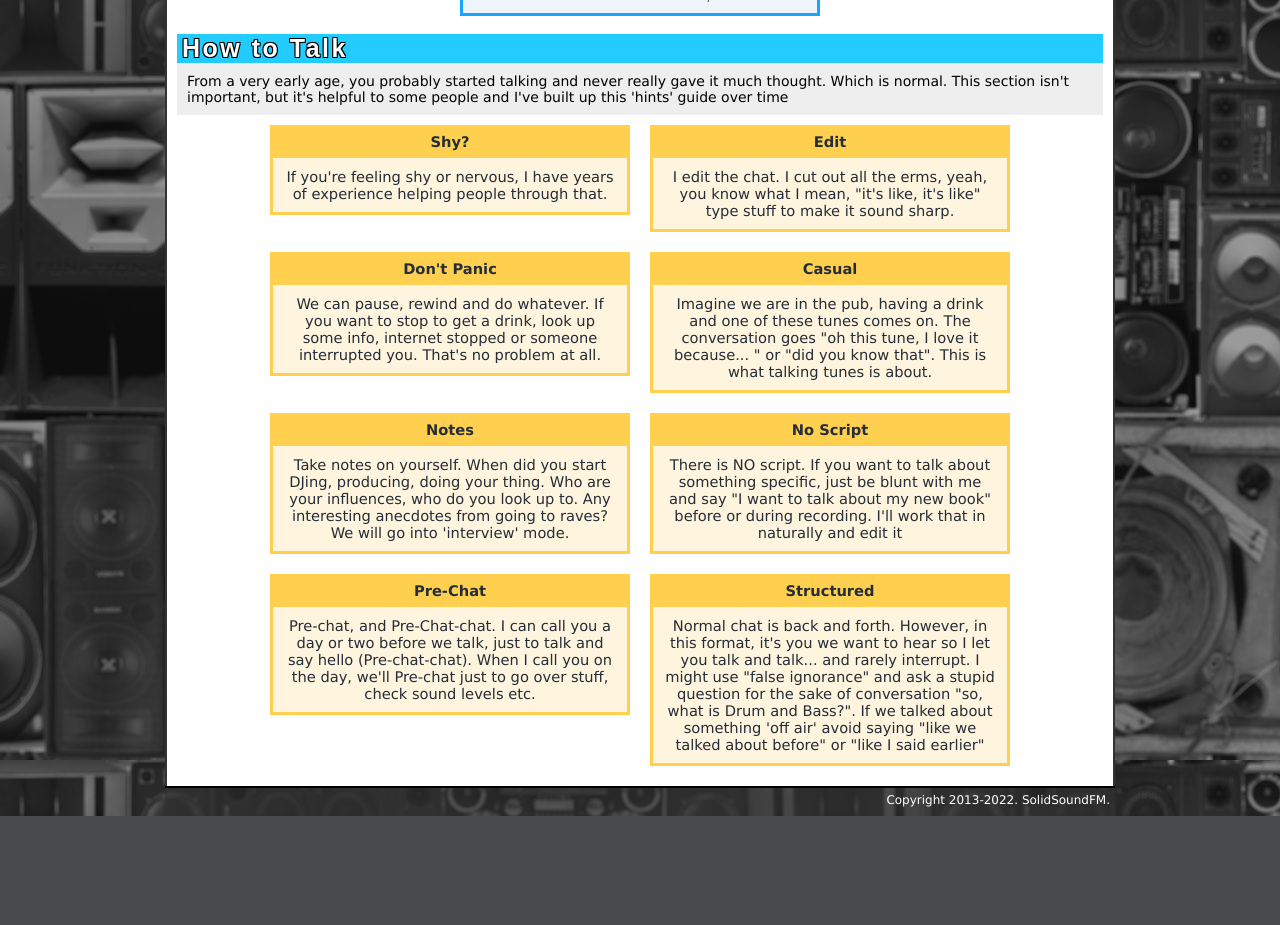
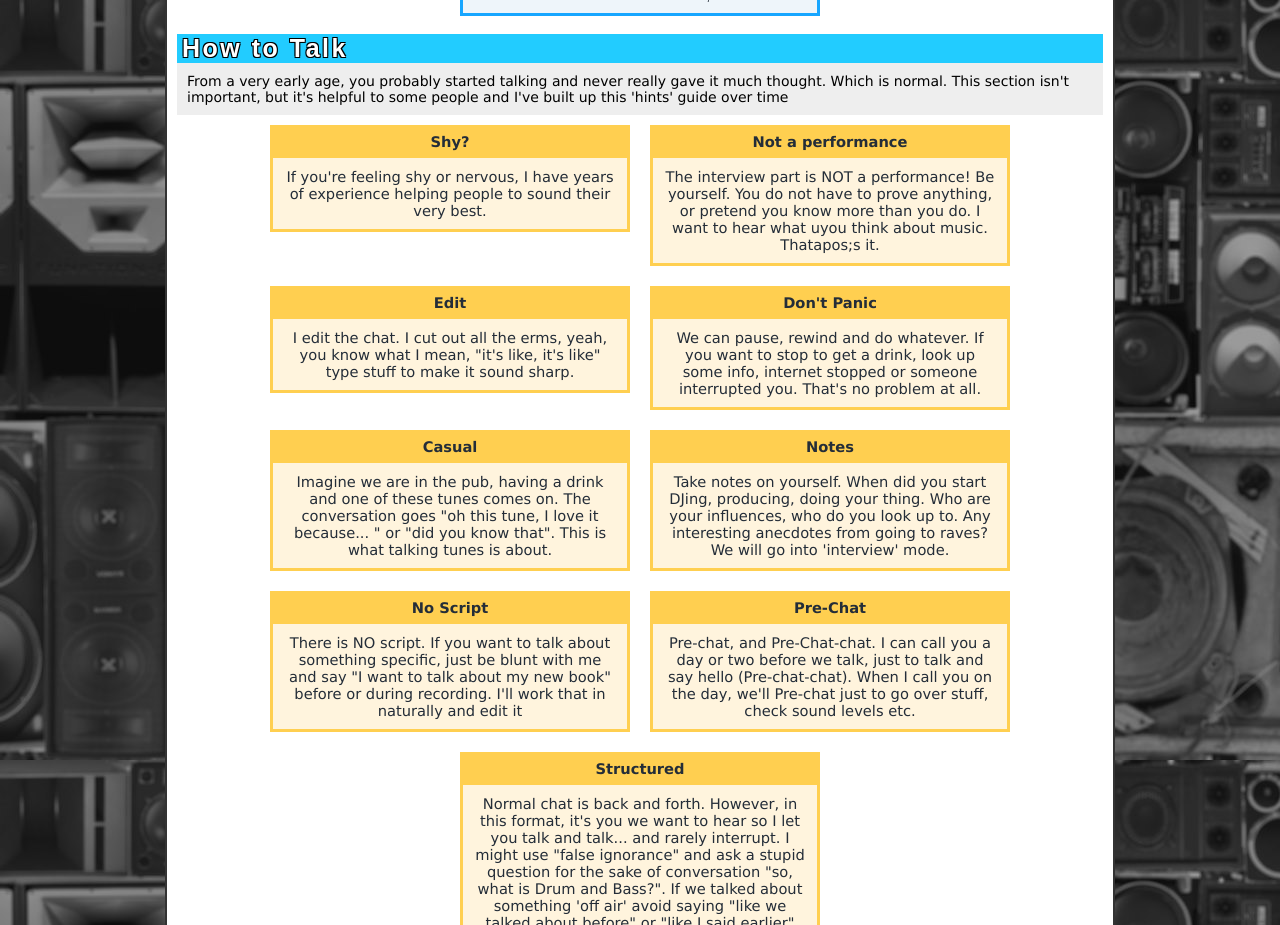
Before and after one commit to irquigley/SolidSoundFM-js, a Next.js app: page /do_talkin_tunes in a window 1280 px wide. Shown: the part 2440-3365 px from the top of the page. Before the commit the page ends 3256 px from the top, so only its background shows below. Built offline with nearby package versions, Linux system fonts and the light colour scheme; a web font is replaced by a local one.

Commit message:
Update talking tunes

```diff
--- a/pages/do_talkin_tunes.js
+++ b/pages/do_talkin_tunes.js
@@ -161,7 +161,12 @@ export default function Do_Talkin_Tunes() {
         <BoxGroup color="orange">
           <Box title="Shy?">
             If you&apos;re feeling shy or nervous, I have years of experience
-            helping people through that.
+            helping people to sound their very best.
+          </Box>
+          <Box title="Not a performance">
+            The interview part is NOT a performance! Be yourself. You do not
+            have to prove anything, or pretend you know more than you do. I want
+            to hear what uyou think about music. Thatapos;s it.
           </Box>
           <Box title="Edit">
             I edit the chat. I cut out all the erms, yeah, you know what I mean,
```
